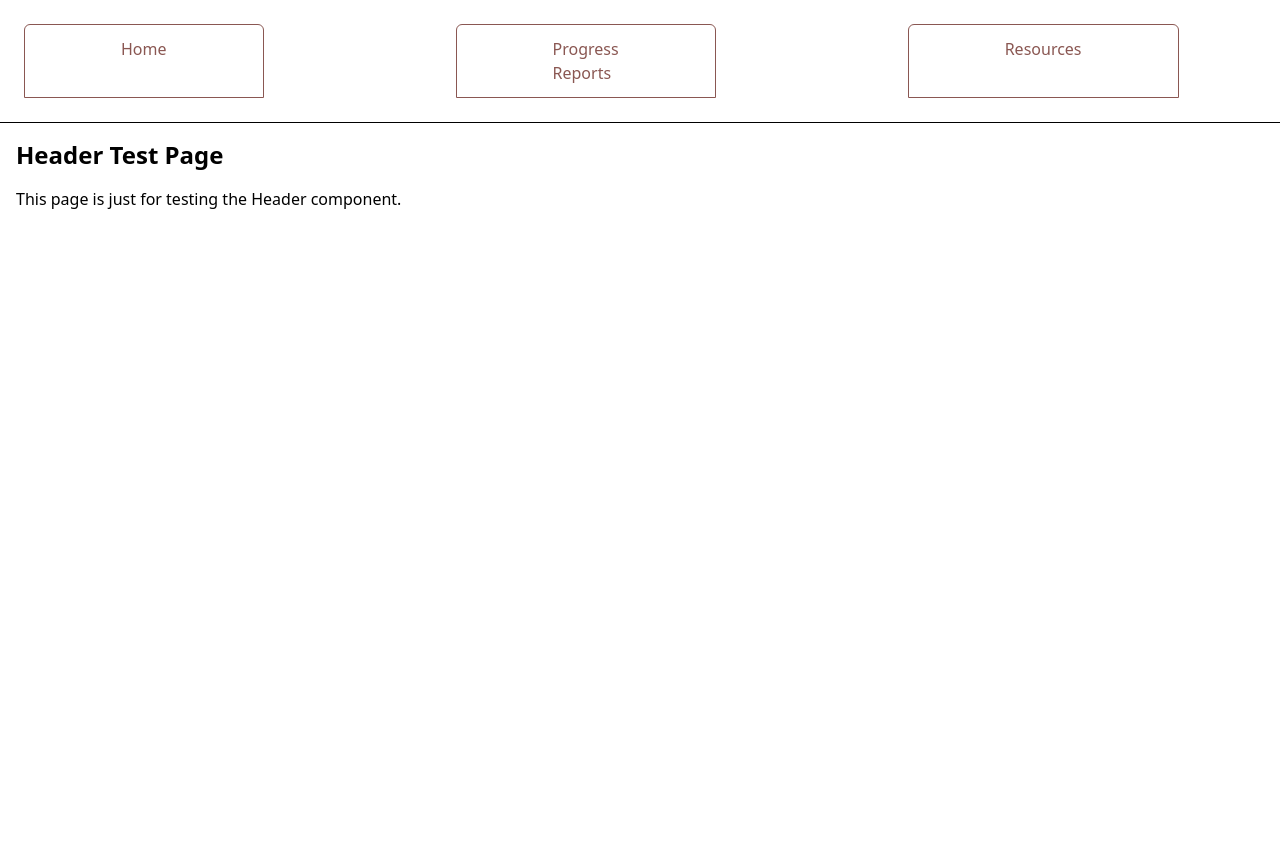
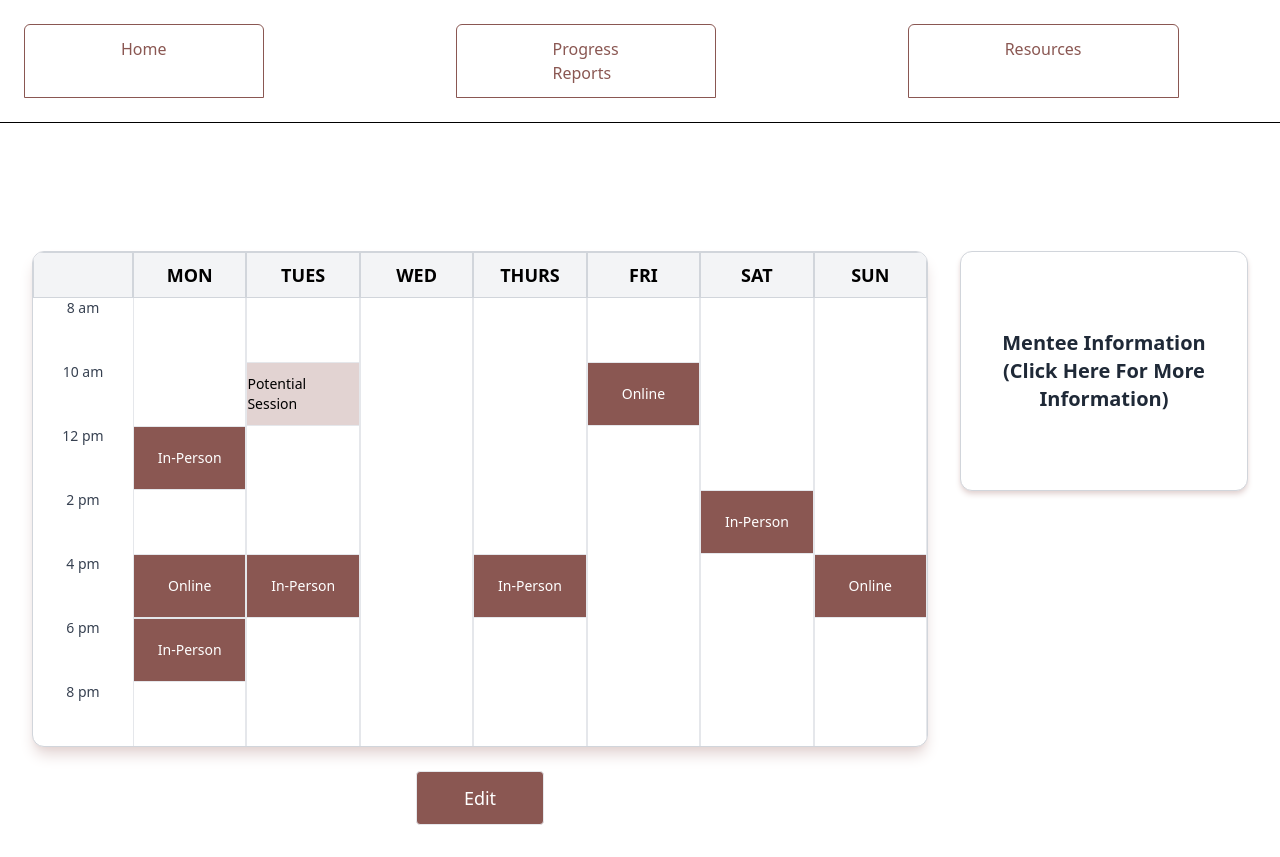
Before and after one commit to Syedh14/YA-Matching-Project, a React (Create React App) app in the folder yaproject/: page /mentor in a window 1280 px wide. Shown: the top 857 px of the page. Before the commit the page ends 800 px from the top, so only its background shows below. Built offline with nearby package versions, Linux system fonts and the light colour scheme.

Commit message:
add basic layout of mentor and mentee dashboards

```diff
--- a/yaproject/src/pages/MenteeDashboard.js
+++ b/yaproject/src/pages/MenteeDashboard.js
@@ -1,14 +1,143 @@
-// src/pages/TestHeaderPage.jsx
-import React from 'react';
+import React, { useState } from 'react';
 import Header from '../components/Header';
 
+const days = ["MON", "TUES", "WED", "THURS", "FRI", "SAT", "SUN"];
+const times = [
+  "8 am",
+  "10 am",
+  "12 pm",
+  "2 pm",
+  "4 pm",
+  "6 pm",
+  "8 pm"
+];
+
+const sessions = [
+  { day: "MON", time: "12 pm", type: "session", name: "In-Person", length: 2 },
+  { day: "MON", time: "4 pm", type: "session", name: "Online", length: 1 },
+  { day: "MON", time: "6 pm", type: "session", name: "In-Person", length: 1 },
+  { day: "TUES", time: "10 am", type: "possible", name: "Potential Session", length: 1 },
+  { day: "TUES", time: "4 pm", type: "session", name: "In-Person", length: 1 },
+  { day: "THURS", time: "4 pm", type: "session", name: "In-Person", length: 1 },
+  { day: "FRI", time: "10 am", type: "session", name: "Online", length: 3 },
+  { day: "SAT", time: "2 pm", type: "session", name: "In-Person", length: 1 },
+  { day: "SUN", time: "4 pm", type: "session", name: "Online", length: 1 }
+];
+
+const getSession = (day, time) =>
+  sessions.find((s) => s.day === day && s.time === time);
+
+  const SessionCell = ({ session }) => {
+    const baseStyles = "w-full h-16 flex items-center justify-center text-sm font-medium border-x box-border";
+    if (!session) return <div className={baseStyles} />;
+    return (
+      <div
+        className={`${baseStyles} ${
+          session.type === "session"
+            ? "bg-secondary text-white border box-border"
+            : "bg-primary text-black border box-border"
+        }`}
+      >
+        {session.name}
+      </div>
+    );
+  };
+
 const MenteeDashboard = () => {
+  const [isModalOpen, setIsModalOpen] = useState(false);
+
+  const handleModalToggle = () => {
+    setIsModalOpen(!isModalOpen);
+  };
+
   return (
     <div>
       <Header />
-      <div className="p-4">
-        <h1 className="text-2xl font-bold mb-4">Header Test Page</h1>
-        <p>This page is just for testing the Header component.</p>
+      <div className="p-8 min-h-full">
+        <div className="flex flex-col lg:flex-row justify-between items-start gap-8 mt-24">
+          <div className="flex-1">
+            <div className="grid grid-cols-[100px_repeat(7,minmax(0,1fr))] gap-0 bg-white p-0 rounded-xl border border-gray-300 shadow-lg shadow-primary w-full overflow-hidden">
+              <div className="border border-gray-300 box-border bg-gray-100"></div>
+              {days.map((day) => (
+                <div
+                  key={day}
+                  className="text-center font-semibold text-lg border border-gray-300 box-border bg-gray-100 py-2"
+                >
+                  {day}
+                </div>
+              ))}
+
+              {times.map((time) => (
+                <React.Fragment key={time}>
+                  <div className="text-sm text-gray-700 font-medium flex items-start justify-center box-border h-16">
+                    {time}
+                  </div>
+                  {days.map((day) => (
+                    <SessionCell
+                      key={`${day}-${time}`}
+                      session={getSession(day, time)}
+                    />
+                  ))}
+                </React.Fragment>
+              ))}
+            </div>
+
+            <div className="flex justify-center mt-6">
+              <button className="px-6 py-3 text-lg border rounded hover:bg-primary hover:text-black transition bg-secondary text-white w-32">
+                Edit
+              </button>
+            </div>
+          </div>
+
+          <div onClick={handleModalToggle} className="w-full lg:w-72 h-60 border border-gray-300 rounded-xl flex items-center justify-center text-center text-gray-800 text-xl font-semibold px-4 py-6 bg-white shadow-md shadow-primary cursor-pointer hover:shadow-lg transition">
+            Mentor Information<br />
+            (Click Here For More Information)
+          </div>
+        </div>
+        {isModalOpen && (
+        <div className="fixed inset-0 bg-black bg-opacity-50 flex justify-center items-center">
+          <div className="bg-white p-8 rounded-lg w-[36rem]">
+            <div className="flex justify-between items-center mb-4">
+              <h2 className="text-2xl font-semibold">Mentor Information</h2>
+              <button
+                className="text-xl font-bold text-red-500 hover:text-secondary transition"
+                onClick={handleModalToggle}
+              >
+                X
+              </button>
+            </div>
+            <div>
+                <p className="text-lg">
+                  <span className="font-bold">User ID:</span> 3
+                </p>
+                <p className="text-lg mt-2">
+                  <span className="font-bold">Name: </span> Talaal Irtija
+                </p>
+                <p className="text-lg mt-2">
+                  <span className="font-bold">Phone: </span> 4039999213, 4031231233
+                </p>
+                <p className="text-lg mt-2">
+                  <span className="font-bold">Email: </span>irtijat@gmail.com, talaal.irtija@ucalgary.ca
+                </p>
+                <p className="text-lg mt-2">
+                  <span className="font-bold">Goals: </span>Get better at math
+                </p>
+                <p className="text-lg mt-2">
+                  <span className="font-bold">Date Joined: </span>Today
+                </p>
+                <p className="text-lg mt-2">
+                  <span className="font-bold">Skills: </span>PE
+                </p>
+                <p className="text-lg mt-2">
+                  <span className="font-bold">Institution: </span>U of C
+                </p>
+                <p className="text-lg mt-2">
+                  <span className="font-bold">Academic Status: </span>Failed
+                </p>
+            </div>
+          </div>
+        </div>
+      )}
       </div>
     </div>
   );
--- a/yaproject/src/pages/MentorDashboard.js
+++ b/yaproject/src/pages/MentorDashboard.js
@@ -1,14 +1,93 @@
-// src/pages/TestHeaderPage.jsx
 import React from 'react';
 import Header from '../components/Header';
+
+const days = ["MON", "TUES", "WED", "THURS", "FRI", "SAT", "SUN"];
+const times = [
+  "8 am",
+  "10 am",
+  "12 pm",
+  "2 pm",
+  "4 pm",
+  "6 pm",
+  "8 pm"
+];
+
+const sessions = [
+  { day: "MON", time: "12 pm", type: "session", name: "In-Person", length: 2 },
+  { day: "MON", time: "4 pm", type: "session", name: "Online", length: 1 },
+  { day: "MON", time: "6 pm", type: "session", name: "In-Person", length: 1 },
+  { day: "TUES", time: "10 am", type: "possible", name: "Potential Session", length: 1 },
+  { day: "TUES", time: "4 pm", type: "session", name: "In-Person", length: 1 },
+  { day: "THURS", time: "4 pm", type: "session", name: "In-Person", length: 1 },
+  { day: "FRI", time: "10 am", type: "session", name: "Online", length: 3 },
+  { day: "SAT", time: "2 pm", type: "session", name: "In-Person", length: 1 },
+  { day: "SUN", time: "4 pm", type: "session", name: "Online", length: 1 }
+];
+
+const getSession = (day, time) =>
+  sessions.find((s) => s.day === day && s.time === time);
+
+  const SessionCell = ({ session }) => {
+    const baseStyles = "w-full h-16 flex items-center justify-center text-sm font-medium border-x box-border";
+    if (!session) return <div className={baseStyles} />;
+    return (
+      <div
+        className={`${baseStyles} ${
+          session.type === "session"
+            ? "bg-secondary text-white border box-border"
+            : "bg-primary text-black border box-border"
+        }`}
+      >
+        {session.name}
+      </div>
+    );
+  };
 
 const MentorDashboard = () => {
   return (
     <div>
       <Header />
-      <div className="p-4">
-        <h1 className="text-2xl font-bold mb-4">Header Test Page</h1>
-        <p>This page is just for testing the Header component.</p>
+      <div className="p-8 min-h-full">
+        <div className="flex flex-col lg:flex-row justify-between items-start gap-8 mt-24">
+          <div className="flex-1">
+            <div className="grid grid-cols-[100px_repeat(7,minmax(0,1fr))] gap-0 bg-white p-0 rounded-xl border border-gray-300 shadow-lg shadow-primary w-full overflow-hidden">
+              <div className="border border-gray-300 box-border bg-gray-100"></div>
+              {days.map((day) => (
+                <div
+                  key={day}
+                  className="text-center font-semibold text-lg border border-gray-300 box-border bg-gray-100 py-2"
+                >
+                  {day}
+                </div>
+              ))}
+
+              {times.map((time) => (
+                <React.Fragment key={time}>
+                  <div className="text-sm text-gray-700 font-medium flex items-start justify-center box-border h-16">
+                    {time}
+                  </div>
+                  {days.map((day) => (
+                    <SessionCell
+                      key={`${day}-${time}`}
+                      session={getSession(day, time)}
+                    />
+                  ))}
+                </React.Fragment>
+              ))}
+            </div>
+
+            <div className="flex justify-center mt-6">
+              <button className="px-6 py-3 text-lg border rounded hover:bg-primary hover:text-black transition bg-secondary text-white w-32">
+                Edit
+              </button>
+            </div>
+          </div>
+
+          <div className="w-full lg:w-72 h-60 border border-gray-300 rounded-xl flex items-center justify-center text-center text-gray-800 text-xl font-semibold px-4 py-6 bg-white shadow-md shadow-primary cursor-pointer hover:shadow-lg transition">
+            Mentee Information<br />
+            (Click Here For More Information)
+          </div>
+        </div>
       </div>
     </div>
   );
```
